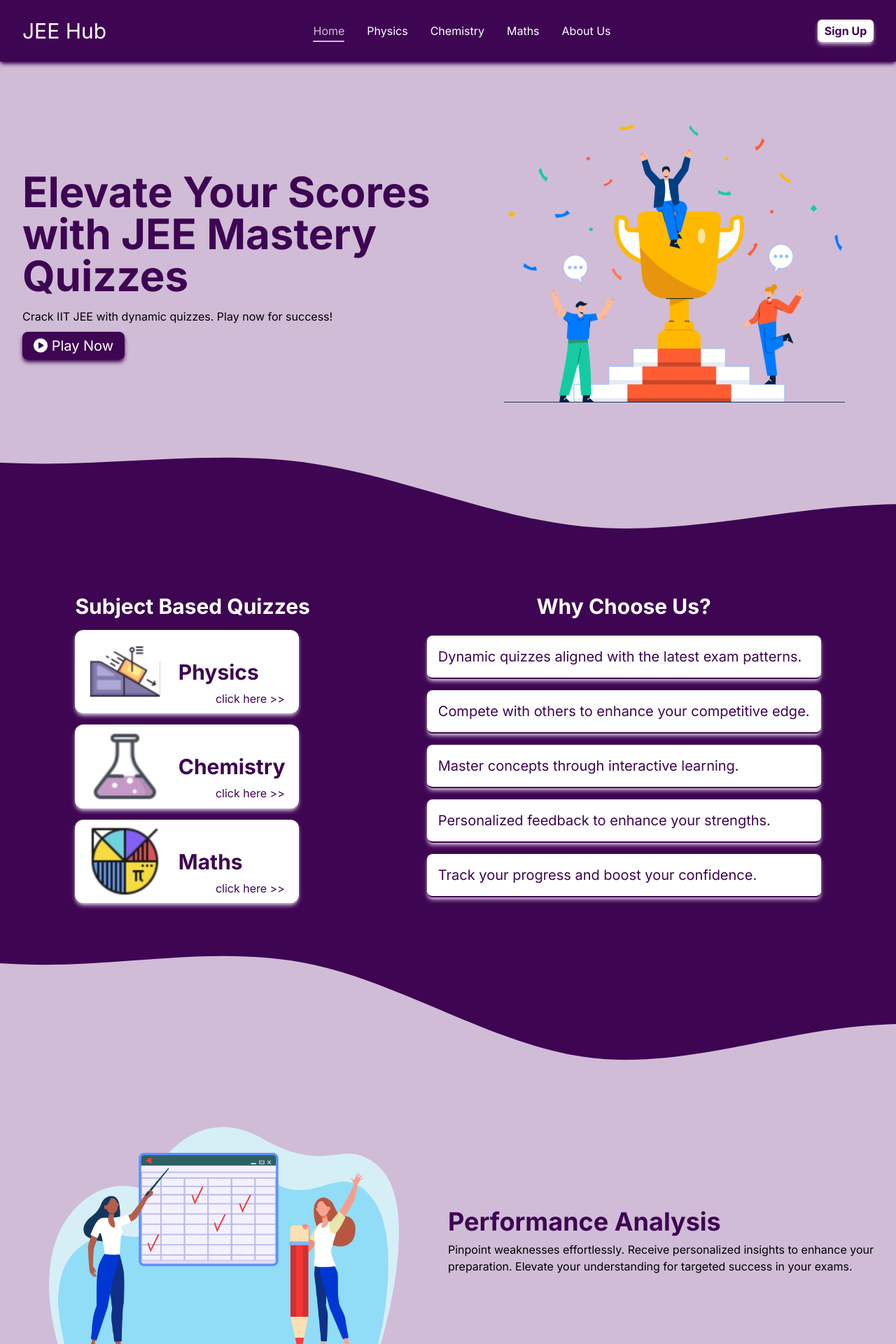
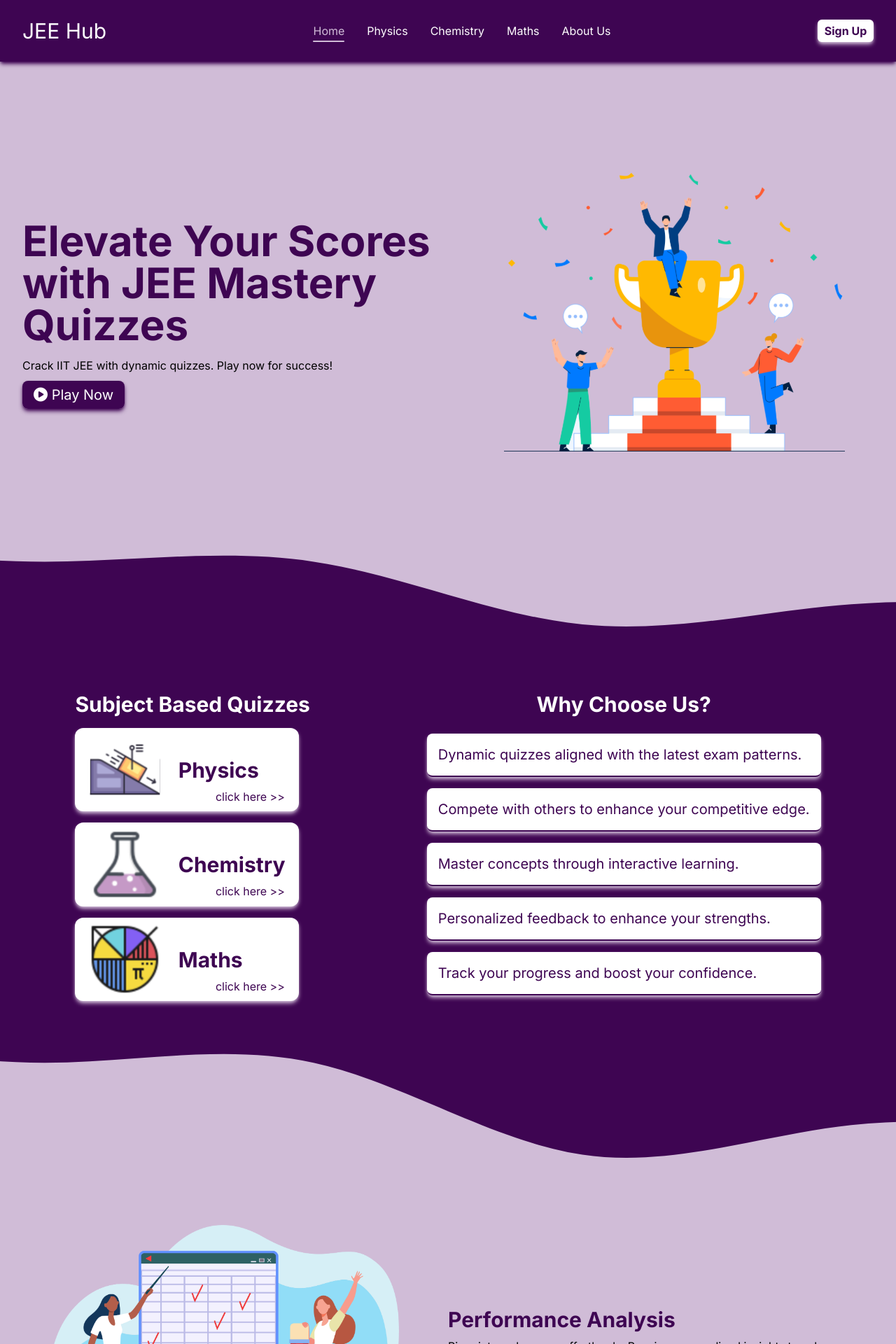
Before and after one commit to vaibhav-xt/JEEHub, a Next.js app: page / in a window 1280 px wide. Shown: the top 1920 px of the page at 70% size. Built offline with nearby package versions, Linux system fonts and the light colour scheme.

Commit message:
fixed: home page typo fix

```diff
--- a/src/app/page.tsx
+++ b/src/app/page.tsx
@@ -17,7 +17,7 @@ export default function Home() {
 
         {/* Hero Section */}
         <section className="layout">
-          <div className="mt-24 min-h-[calc(100vh-40vh)] xl:min-h-[calc(100vh-30vh)] flex flex-col-reverse sm:flex-col gap-16 md:flex-row justify-center md:justify-between md:items-center">
+          <div className="mt-24 min-h-[calc(100vh-40vh)] xl:min-h-[700px] flex flex-col-reverse sm:flex-col gap-16 md:flex-row justify-center md:justify-between md:items-center">
             <div>
               <h1 className="text-3xl sm:text-4xl xl:text-6xl font-bold text-dark-purple">Elevate Your Scores <br />
                 with JEE Mastery <br />
@@ -88,7 +88,7 @@ export default function Home() {
           <div className="flex flex-col gap-8 md:flex-row items-center justify-around my-32">
             <Image src={progress} alt="progress" className="max-w-[500px] w-full m-auto md:w-1/2" />
             <div className="md:w-1/2">
-              <h3 className="text-4xl font-bold text-dark-purple">Performance Analysis</h3>
+              <h3 className="text-3xl font-bold text-dark-purple">Performance Analysis</h3>
               <p className="pt-2">Pinpoint weaknesses effortlessly. Receive personalized insights to enhance your preparation. Elevate your understanding for targeted success in your exams.</p>
             </div>
           </div>
```
